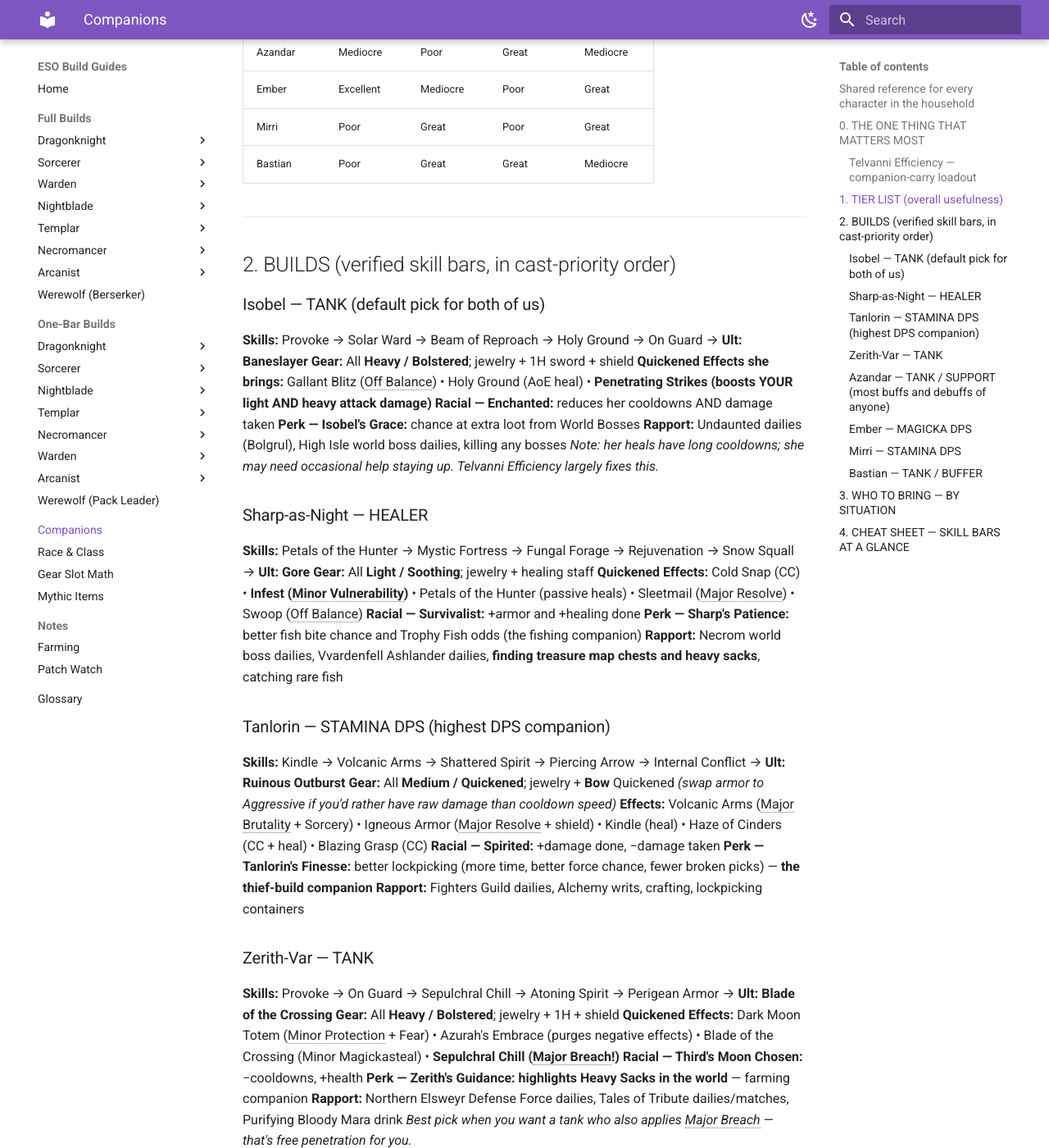
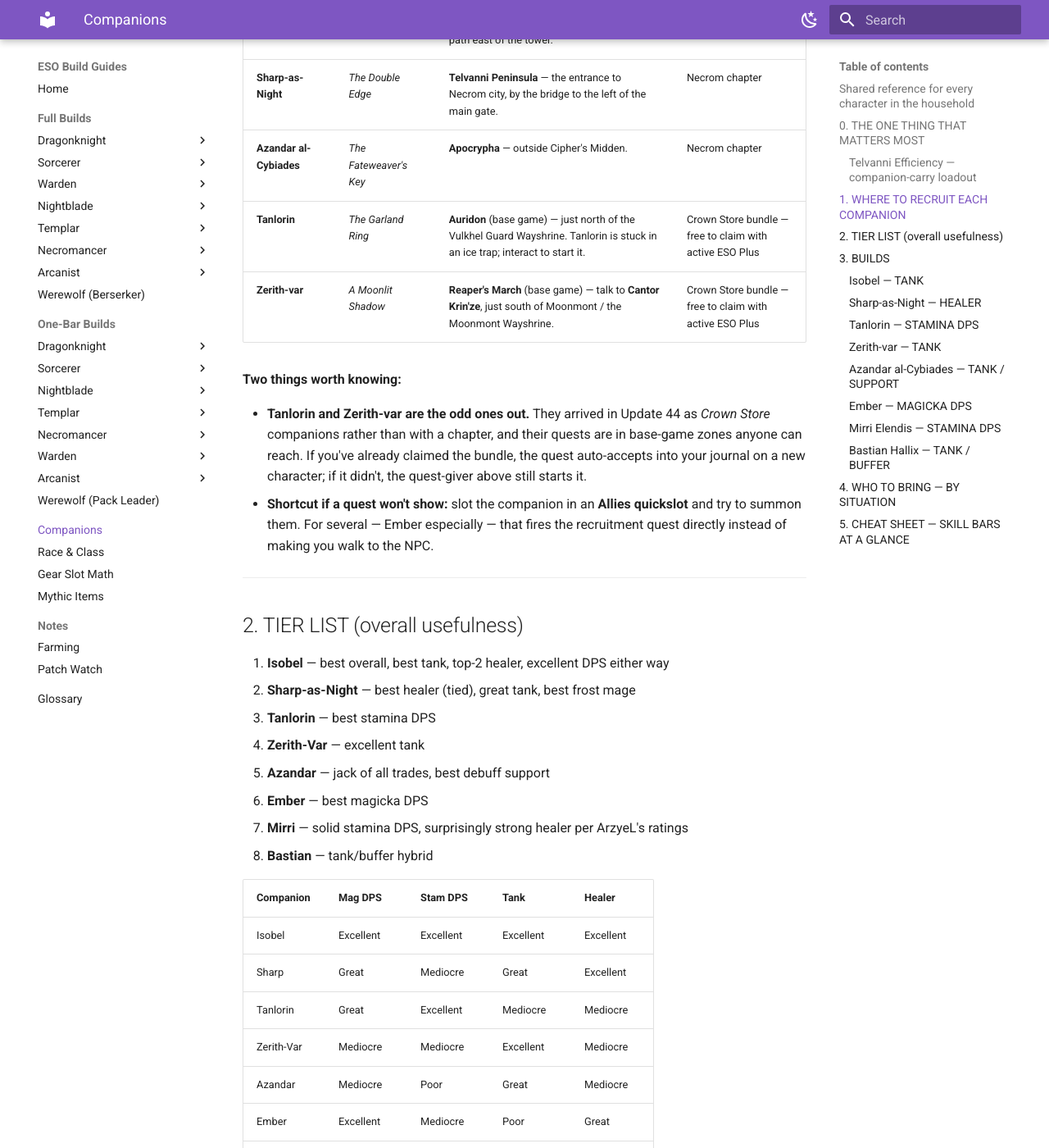
Before and after one commit to txbluemoose/Moose-ESO, an MkDocs documentation site: the page built from docs/shared/companions.md, in a window 1280 px wide and 1400 px high, scrolled down 2162 px. Shown: the whole window at 82% size. Built offline with MkDocs 1.6.1 and Material for MkDocs 9.7.7, drawn with Linux system fonts in a browser that asks for light colours; some of the changed text lies outside the part shown.

Commit message:
Companions: add recruitment quest table, restructure builds for readability (#31)
Adds a 'Where to recruit each companion' section: the quest name, the zone
and NPC/landmark where it starts, and what you need to own for each of the
eight. Notes that recruiting is per-character while rapport and level are
account-wide, that Tanlorin and Zerith-var came in via Update 44 as Crown
Store companions in base-game zones rather than with a chapter, and the
Allies-quickslot shortcut for starting a stuck quest.

Rewrites the build blocks. Each companion's skills and gear were single
run-on bold lines; they are now a bar-order table (cast priority, 1-5 plus
ult), a gear table (slot / what to wear / trait), a 'what they bring you'
bullet list, and the racial-perk-rapport housekeeping. No build content
changed, only its shape - except Zerith-var's Major Breach and Azandar's
two Vulnerability debuffs, which are now called out on the bar rows that
apply them instead of being buried mid-paragraph.

Quest names and locations verified 2026-08-21 against ZOS/Bethesda support
articles, UESP, ArzyeL and Alcast; recorded in the page's source line.

Co-authored-by: Claude <noreply@anthropic.com>

```diff
--- a/docs/shared/companions.md
+++ b/docs/shared/companions.md
@@ -1,7 +1,7 @@
 # ESO Companion Reference — All Eight
 ### Shared reference for every character in the household
 
-**Verified against:** ArzyeL Best Companions Builds (June 22, 2026) + Companion Tier List (2026)
+**Verified against:** ArzyeL Best Companions Builds (June 22, 2026) + Companion Tier List (2026). Recruitment quests and locations verified 2026-08-21 against ZOS official support pages, UESP, ArzyeL and Alcast.
 
 ---
 
@@ -37,7 +37,29 @@ Keep this as a saved **Armory** loadout and swap to it for farming and companion
 
 ---
 
-## 1. TIER LIST (overall usefulness)
+## 1. WHERE TO RECRUIT EACH COMPANION
+
+You already have all eight at max rapport — **this table is for alts.** Recruiting is **per character**: the quest has to be run again on every character you want that companion on. Rapport and companion level are **account-wide**, so you only ever level them once.
+
+| Companion | Quest to pick up | Where the quest starts | What you need to own |
+|---|---|---|---|
+| **Bastian Hallix** | *Competition and Contracts* | **Blackwood** — Deepscorn Hollow, southwest coast. He's on the ground, tied up. | Blackwood chapter |
+| **Mirri Elendis** | *Shattered and Scattered* | **Blackwood** — Doomvault Vulpinaz, in the north of the zone. | Blackwood chapter |
+| **Isobel Veloise** | *Tournament of the Heart* | **High Isle** — Castle Navire, southwest coast. Two NPCs arguing near the Castle Navire Wayshrine. | High Isle chapter |
+| **Ember** | *Tower Full of Trouble* | **High Isle** — Tor Draioch, north of Gonfalon Bay. Talk to **Ladlow Menant** near the Tor Draioch Wayshrine, or Ember herself on the path east of the tower. | High Isle chapter |
+| **Sharp-as-Night** | *The Double Edge* | **Telvanni Peninsula** — the entrance to Necrom city, by the bridge to the left of the main gate. | Necrom chapter |
+| **Azandar al-Cybiades** | *The Fateweaver's Key* | **Apocrypha** — outside Cipher's Midden. | Necrom chapter |
+| **Tanlorin** | *The Garland Ring* | **Auridon** (base game) — just north of the Vulkhel Guard Wayshrine. Tanlorin is stuck in an ice trap; interact to start it. | Crown Store bundle — free to claim with active ESO Plus |
+| **Zerith-var** | *A Moonlit Shadow* | **Reaper's March** (base game) — talk to **Cantor Krin'ze**, just south of Moonmont / the Moonmont Wayshrine. | Crown Store bundle — free to claim with active ESO Plus |
+
+**Two things worth knowing:**
+
+- **Tanlorin and Zerith-var are the odd ones out.** They arrived in Update 44 as *Crown Store* companions rather than with a chapter, and their quests are in base-game zones anyone can reach. If you've already claimed the bundle, the quest auto-accepts into your journal on a new character; if it didn't, the quest-giver above still starts it.
+- **Shortcut if a quest won't show:** slot the companion in an **Allies quickslot** and try to summon them. For several — Ember especially — that fires the recruitment quest directly instead of making you walk to the NPC.
+
+---
+
+## 2. TIER LIST (overall usefulness)
 
 1. **Isobel** — best overall, best tank, top-2 healer, excellent DPS either way
 2. **Sharp-as-Night** — best healer (tied), great tank, best frost mage
@@ -61,78 +83,315 @@ Keep this as a saved **Armory** loadout and swap to it for farming and companion
 
 ---
 
-## 2. BUILDS (verified skill bars, in cast-priority order)
+## 3. BUILDS
 
-### Isobel — TANK (default pick for both of us)
-**Skills:** Provoke → Solar Ward → Beam of Reproach → Holy Ground → On Guard → **Ult: Baneslayer**
-**Gear:** All **Heavy / Bolstered**; jewelry + 1H sword + shield **Quickened**
-**Effects she brings:** Gallant Blitz (Off Balance) • Holy Ground (AoE heal) • **Penetrating Strikes (boosts YOUR light AND heavy attack damage)**
-**Racial — Enchanted:** reduces her cooldowns AND damage taken
-**Perk — Isobel's Grace:** chance at extra loot from World Bosses
-**Rapport:** Undaunted dailies (Bolgrul), High Isle world boss dailies, killing any bosses
-*Note: her heals have long cooldowns; she may need occasional help staying up. Telvanni Efficiency largely fixes this.*
-
-### Sharp-as-Night — HEALER
-**Skills:** Petals of the Hunter → Mystic Fortress → Fungal Forage → Rejuvenation → Snow Squall → **Ult: Gore**
-**Gear:** All **Light / Soothing**; jewelry + healing staff **Quickened**
-**Effects:** Cold Snap (CC) • **Infest (Minor Vulnerability)** • Petals of the Hunter (passive heals) • Sleetmail (Major Resolve) • Swoop (Off Balance)
-**Racial — Survivalist:** +armor and +healing done
-**Perk — Sharp's Patience:** better fish bite chance and Trophy Fish odds (the fishing companion)
-**Rapport:** Necrom world boss dailies, Vvardenfell Ashlander dailies, **finding treasure map chests and heavy sacks**, catching rare fish
-
-### Tanlorin — STAMINA DPS (highest DPS companion)
-**Skills:** Kindle → Volcanic Arms → Shattered Spirit → Piercing Arrow → Internal Conflict → **Ult: Ruinous Outburst**
-**Gear:** All **Medium / Quickened**; jewelry + **Bow** Quickened *(swap armor to Aggressive if you'd rather have raw damage than cooldown speed)*
-**Effects:** Volcanic Arms (Major Brutality + Sorcery) • Igneous Armor (Major Resolve + shield) • Kindle (heal) • Haze of Cinders (CC + heal) • Blazing Grasp (CC)
-**Racial — Spirited:** +damage done, −damage taken
-**Perk — Tanlorin's Finesse:** better lockpicking (more time, better force chance, fewer broken picks) — **the thief-build companion**
-**Rapport:** Fighters Guild dailies, Alchemy writs, crafting, lockpicking containers
-
-### Zerith-Var — TANK
-**Skills:** Provoke → On Guard → Sepulchral Chill → Atoning Spirit → Perigean Armor → **Ult: Blade of the Crossing**
-**Gear:** All **Heavy / Bolstered**; jewelry + 1H + shield **Quickened**
-**Effects:** Dark Moon Totem (Minor Protection + Fear) • Azurah's Embrace (purges negative effects) • Blade of the Crossing (Minor Magickasteal) • **Sepulchral Chill (Major Breach!)**
-**Racial — Third's Moon Chosen:** −cooldowns, +health
-**Perk — Zerith's Guidance:** **highlights Heavy Sacks in the world** — farming companion
-**Rapport:** Northern Elsweyr Defense Force dailies, Tales of Tribute dailies/matches, Purifying Bloody Mara drink
-*Best pick when you want a tank who also applies Major Breach — that's free penetration for you.*
-
-### Azandar — TANK / SUPPORT (most buffs and debuffs of anyone)
-**Skills:** Scathing Rune → Tendrils of the Colorless Sea → On Guard → Shields of Erudition → Zone of Recuperation → **Ult: Vigorous Tentacular Eruption**
-**Gear:** All **Heavy / Bolstered**; jewelry + 1H + shield **Quickened** (add Vigorous pieces — he's short on self-heals)
-**Effects:** Fate Omen's Inspiration (Minor Berserk) • Fear of the Unknown (Fear) • Scathing Rune (Minor Maim) • Shields of Erudition (shield) • **Tendrils (Minor Vulnerability)** • Zone of Recuperation (AoE heal + recovery) • **Vigorous Tentacular Eruption (Major Vulnerability)**
-**Racial — Son of Konzaset:** +max health, −cooldowns
-**Perk — Azandar's Inquisitiveness:** **chance for extra surveys, treasure maps, recipes from containers** — THE farming companion
-**Rapport:** Enchanter writs, Necrom delve dailies, Master Enchanter writs, Psijic portals, **reading Mages Guild books** (overlaps with the Ulfsild's grimoire grind)
-*Best-rated companion for Infinite Archive thanks to the Vulnerability debuffs.*
-
-### Ember — MAGICKA DPS
-**Skills:** Thunderous Strike → Hurricane Visage → Shared Wards → Shocking Burst → Crystal Blast → **Ult: Raging Storm**
-**Gear:** All **Medium / Quickened**; jewelry + **Lightning Staff** Quickened
-**Effects:** Entomb (CC + heals) • Shared Wards (shield) • Trickster's Trap (CC)
-**Racial — Cunning:** +crit chance, +damage done
-**Perk — Ember's Intuition:** **more gold when pickpocketing**
-**Rapport:** Thieves Guild heist dailies, Mages Guild dailies, High Isle delve dailies, pickpocketing guards, fencing stolen goods, **looting thieves troves and safeboxes** — *don't get caught stealing, she never forgives it*
-
-### Mirri — STAMINA DPS
-**Skills:** Slayer's Blade → Life Absorption → Swift Assault → Spinning Steel → Razor Cape → **Ult: Impeccable Shot**
-**Gear:** All **Medium / Quickened**; jewelry + two 1H weapons (axe/dagger) Quickened
-**Effects:** Masque of Torment (Fear) • Shadow Slash (Off Balance)
-**Racial — Dynamic:** +damage done, +healing done
-**Perk — Mirri's Expertise:** **better extra-loot chance from treasure map chests**
-**Rapport:** Fighters Guild dailies, Vvardenfell Ashlander Relics dailies, **excavating antiquities**, entering Daedric delves and public dungeons
-
-### Bastian — TANK / BUFFER
-**Skills:** Provoke → Drake's Blood → On Guard → Ritual of Salvation → Kindle → **Ult: Unleashed Rage**
-**Gear:** All **Heavy / Bolstered**; jewelry + 1H + shield **Quickened**
-**Effects:** Basalt Barrier (shield) • Blazing Grasp (CC) • Crushing Claws (CC) • Fiery Flail (Off Balance) • **Searing Weapons (boosts your light AND heavy attack damage)**
-**Racial — Tough:** +max health, +damage done
-**Perk — Bastian's Insight:** chance to improve potions looted from monsters
-**Rapport:** Mages Guild dailies, scrying antiquities, looting Psijic portals, killing cultists and bandits
+Each companion gets the same four blocks: **bar order** (which is cast priority), **gear**, **what they bring you**, and the **perk / rapport** housekeeping. Skills level by use — leave them slotted.
 
 ---
 
-## 3. WHO TO BRING — BY SITUATION
+### Isobel — TANK
+*The default pick for both of us. Best tank in the game, and good at everything else.*
+
+**Bar order** — she casts top-to-bottom as each comes off cooldown
+
+| # | Skill |
+|---|---|
+| 1 | Provoke *(the taunt)* |
+| 2 | Solar Ward |
+| 3 | Beam of Reproach |
+| 4 | Holy Ground |
+| 5 | On Guard |
+| **Ult** | **Baneslayer** |
+
+**Gear**
+
+| Slot | What to wear | Trait |
+|---|---|---|
+| 5 armor pieces | Heavy | **Bolstered** |
+| Necklace + 2 rings | — | **Quickened** |
+| Weapons | 1H sword + shield | **Quickened** |
+
+**What she brings you**
+
+- **Penetrating Strikes** — boosts your light **and** heavy attack damage
+- Holy Ground — AoE heal
+- Gallant Blitz — Off Balance
+
+**Housekeeping**
+
+- **Racial — Enchanted:** reduces her cooldowns *and* her damage taken
+- **Perk — Isobel's Grace:** chance at extra loot from World Bosses
+- **Rapport:** Undaunted dailies (Bolgrul), High Isle world boss dailies, killing any bosses
+
+!!! note "She can struggle to stay up"
+    Her heals sit on long cooldowns. Telvanni Efficiency largely fixes this; without it, expect to throw her the occasional heal.
+
+---
+
+### Sharp-as-Night — HEALER
+*Best healer in the game (tied with Isobel), and the best frost mage.*
+
+**Bar order**
+
+| # | Skill |
+|---|---|
+| 1 | Petals of the Hunter |
+| 2 | Mystic Fortress |
+| 3 | Fungal Forage |
+| 4 | Rejuvenation |
+| 5 | Snow Squall |
+| **Ult** | **Gore** |
+
+**Gear**
+
+| Slot | What to wear | Trait |
+|---|---|---|
+| 5 armor pieces | Light | **Soothing** |
+| Necklace + 2 rings | — | **Quickened** |
+| Weapon | Healing staff | **Quickened** |
+
+**What he brings you**
+
+- **Infest** — Minor Vulnerability
+- Sleetmail — Major Resolve
+- Petals of the Hunter — passive heals
+- Cold Snap — crowd control
+- Swoop — Off Balance
+
+**Housekeeping**
+
+- **Racial — Survivalist:** +armor and +healing done
+- **Perk — Sharp's Patience:** better fish bite chance and Trophy Fish odds — the fishing companion
+- **Rapport:** Necrom world boss dailies, Vvardenfell Ashlander dailies, **finding treasure map chests and heavy sacks**, catching rare fish
+
+---
+
+### Tanlorin — STAMINA DPS
+*Highest-damage companion in the game.*
+
+**Bar order**
+
+| # | Skill |
+|---|---|
+| 1 | Kindle |
+| 2 | Volcanic Arms |
+| 3 | Shattered Spirit |
+| 4 | Piercing Arrow |
+| 5 | Internal Conflict |
+| **Ult** | **Ruinous Outburst** |
+
+**Gear**
+
+| Slot | What to wear | Trait |
+|---|---|---|
+| 5 armor pieces | Medium | **Quickened** *(swap to Aggressive if you'd rather have raw damage than cooldown speed)* |
+| Necklace + 2 rings | — | **Quickened** |
+| Weapon | **Bow** | **Quickened** |
+
+**What they bring you**
+
+- Volcanic Arms — Major Brutality + Major Sorcery
+- Igneous Armor — Major Resolve + a shield
+- Kindle — heal
+- Haze of Cinders — crowd control + heal
+- Blazing Grasp — crowd control
+
+**Housekeeping**
+
+- **Racial — Spirited:** +damage done, −damage taken
+- **Perk — Tanlorin's Finesse:** better lockpicking — more time, better force chance, fewer broken picks. **The thief-build companion.**
+- **Rapport:** Fighters Guild dailies, Alchemy writs, crafting, lockpicking containers
+
+---
+
+### Zerith-var — TANK
+*Bring him when you want a tank who also hands you free penetration.*
+
+**Bar order**
+
+| # | Skill |
+|---|---|
+| 1 | Provoke *(the taunt)* |
+| 2 | On Guard |
+| 3 | **Sepulchral Chill** *(Major Breach)* |
+| 4 | Atoning Spirit |
+| 5 | Perigean Armor |
+| **Ult** | **Blade of the Crossing** |
+
+**Gear**
+
+| Slot | What to wear | Trait |
+|---|---|---|
+| 5 armor pieces | Heavy | **Bolstered** |
+| Necklace + 2 rings | — | **Quickened** |
+| Weapons | 1H + shield | **Quickened** |
+
+**What he brings you**
+
+- **Sepulchral Chill — Major Breach.** This is the reason to bring him: it's penetration you'd otherwise spend a bar slot on
+- Dark Moon Totem — Minor Protection + Fear
+- Azurah's Embrace — purges negative effects
+- Blade of the Crossing — Minor Magickasteal
+
+**Housekeeping**
+
+- **Racial — Third's Moon Chosen:** −cooldowns, +health
+- **Perk — Zerith's Guidance:** **highlights Heavy Sacks in the world** — the farming companion
+- **Rapport:** Northern Elsweyr Defense Force dailies, Tales of Tribute dailies/matches, Purifying Bloody Mara drink
+
+---
+
+### Azandar al-Cybiades — TANK / SUPPORT
+*More buffs and debuffs than anyone else. Best-rated companion for Infinite Archive.*
+
+**Bar order**
+
+| # | Skill |
+|---|---|
+| 1 | Scathing Rune |
+| 2 | Tendrils of the Colorless Sea |
+| 3 | On Guard |
+| 4 | Shields of Erudition |
+| 5 | Zone of Recuperation |
+| **Ult** | **Vigorous Tentacular Eruption** |
+
+**Gear**
+
+| Slot | What to wear | Trait |
+|---|---|---|
+| 5 armor pieces | Heavy | **Bolstered** — mix in Vigorous pieces, he's short on self-heals |
+| Necklace + 2 rings | — | **Quickened** |
+| Weapons | 1H + shield | **Quickened** |
+
+**What he brings you**
+
+- **Vigorous Tentacular Eruption — Major Vulnerability** (the ultimate)
+- **Tendrils of the Colorless Sea — Minor Vulnerability**
+- Fate Omen's Inspiration — Minor Berserk
+- Scathing Rune — Minor Maim
+- Zone of Recuperation — AoE heal + recovery
+- Shields of Erudition — shield
+- Fear of the Unknown — Fear
+
+**Housekeeping**
+
+- **Racial — Son of Konzaset:** +max health, −cooldowns
+- **Perk — Azandar's Inquisitiveness:** **chance for extra surveys, treasure maps and recipes from containers** — the farming companion
+- **Rapport:** Enchanter writs, Necrom delve dailies, Master Enchanter writs, Psijic portals, **reading Mages Guild books** (overlaps with the Ulfsild's grimoire grind)
+
+---
+
+### Ember — MAGICKA DPS
+*Best magicka damage companion, and a solid emergency healer.*
+
+**Bar order**
+
+| # | Skill |
+|---|---|
+| 1 | Thunderous Strike |
+| 2 | Hurricane Visage |
+| 3 | Shared Wards |
+| 4 | Shocking Burst |
+| 5 | Crystal Blast |
+| **Ult** | **Raging Storm** |
+
+**Gear**
+
+| Slot | What to wear | Trait |
+|---|---|---|
+| 5 armor pieces | Medium | **Quickened** |
+| Necklace + 2 rings | — | **Quickened** |
+| Weapon | **Lightning staff** | **Quickened** |
+
+**What she brings you**
+
+- Shared Wards — shield
+- Entomb — crowd control + heals
+- Trickster's Trap — crowd control
+
+**Housekeeping**
+
+- **Racial — Cunning:** +crit chance, +damage done
+- **Perk — Ember's Intuition:** **more gold when pickpocketing**
+- **Rapport:** Thieves Guild heist dailies, Mages Guild dailies, High Isle delve dailies, pickpocketing guards, fencing stolen goods, **looting thieves troves and safeboxes**
+
+!!! warning "Don't get caught stealing with Ember out"
+    She loses rapport for it and she never forgets.
+
+---
+
+### Mirri Elendis — STAMINA DPS
+*Solid stamina damage, and a surprisingly strong healer per ArzyeL's ratings.*
+
+**Bar order**
+
+| # | Skill |
+|---|---|
+| 1 | Slayer's Blade |
+| 2 | Life Absorption |
+| 3 | Swift Assault |
+| 4 | Spinning Steel |
+| 5 | Razor Cape |
+| **Ult** | **Impeccable Shot** |
+
+**Gear**
+
+| Slot | What to wear | Trait |
+|---|---|---|
+| 5 armor pieces | Medium | **Quickened** |
+| Necklace + 2 rings | — | **Quickened** |
+| Weapons | Two 1H (axe / dagger) | **Quickened** |
+
+**What she brings you**
+
+- Masque of Torment — Fear
+- Shadow Slash — Off Balance
+
+**Housekeeping**
+
+- **Racial — Dynamic:** +damage done, +healing done
+- **Perk — Mirri's Expertise:** **better extra-loot chance from treasure map chests**
+- **Rapport:** Fighters Guild dailies, Vvardenfell Ashlander Relics dailies, **excavating antiquities**, entering Daedric delves and public dungeons
+
+---
+
+### Bastian Hallix — TANK / BUFFER
+
+**Bar order**
+
+| # | Skill |
+|---|---|
+| 1 | Provoke *(the taunt)* |
+| 2 | Drake's Blood |
+| 3 | On Guard |
+| 4 | Ritual of Salvation |
+| 5 | Kindle |
+| **Ult** | **Unleashed Rage** |
+
+**Gear**
+
+| Slot | What to wear | Trait |
+|---|---|---|
+| 5 armor pieces | Heavy | **Bolstered** |
+| Necklace + 2 rings | — | **Quickened** |
+| Weapons | 1H + shield | **Quickened** |
+
+**What he brings you**
+
+- **Searing Weapons** — boosts your light **and** heavy attack damage
+- Basalt Barrier — shield
+- Fiery Flail — Off Balance
+- Blazing Grasp, Crushing Claws — crowd control
+
+**Housekeeping**
+
+- **Racial — Tough:** +max health, +damage done
+- **Perk — Bastian's Insight:** chance to improve potions looted from monsters
+- **Rapport:** Mages Guild dailies, scrying antiquities, looting Psijic portals, killing cultists and bandits
+
+---
+
+## 4. WHO TO BRING — BY SITUATION
 
 | What you're doing | Companion | Why |
 |---|---|---|
@@ -152,7 +411,7 @@ Keep this as a saved **Armory** loadout and swap to it for farming and companion
 
 ---
 
-## 4. CHEAT SHEET — SKILL BARS AT A GLANCE
+## 5. CHEAT SHEET — SKILL BARS AT A GLANCE
 
 | Companion | Role | Bar order (1→5, then Ult) |
 |---|---|---|
@@ -165,4 +424,8 @@ Keep this as a saved **Armory** loadout and swap to it for farming and companion
 | Mirri | Stam DPS | Slayer's Blade, Life Absorption, Swift Assault, Spinning Steel, Razor Cape / **Impeccable Shot** |
 | Bastian | Tank | Provoke, Drake's Blood, On Guard, Ritual of Salvation, Kindle / **Unleashed Rage** |
 
-*Source: ArzyeL Best Companions Builds (June 2026) and Companion Tier List (2026). Skill bars and gear traits verified; the "who to bring by situation" table is my own synthesis from the verified perk descriptions.*
+---
+
+*Source: ArzyeL Best Companions Builds (June 2026) and Companion Tier List (2026). Skill bars and gear traits verified there; the "who to bring by situation" table is my own synthesis from the verified perk descriptions.*
+
+*Recruitment quest names and locations verified 2026-08-21 against ZOS/Bethesda official support articles (A Moonlit Shadow, Tower Full of Trouble), UESP, ArzyeL and Alcast. Companion recruitment has been stable across patches — these are not U49/U50-sensitive — but in-game tooltips and your quest journal override this page.*
```
Also changed, not shown: docs/index.md (+1 -1 lines).
